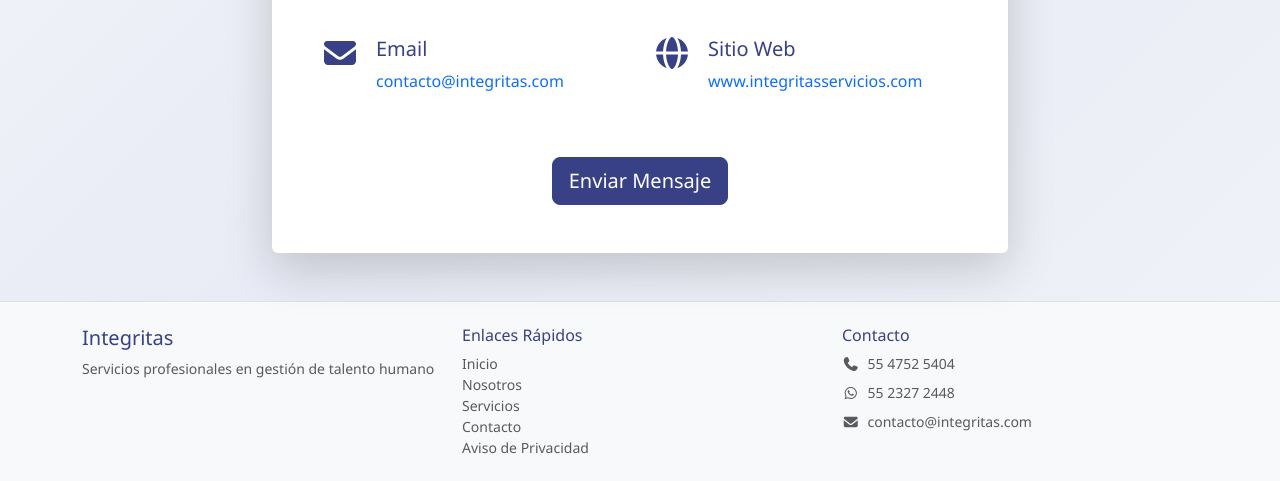
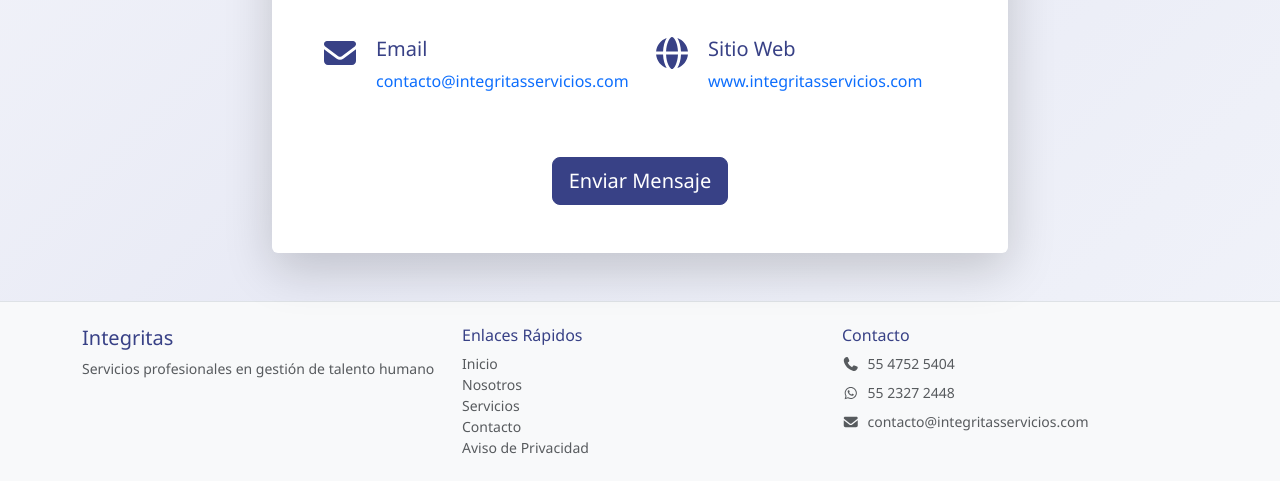
Before and after one commit to PaletaGalleta/integritas-web, a React (Vite) app in the folder frontend/: page /contacto in a window 1280 px wide. Shown: the part 454-935 px from the top of the page. Built offline with nearby package versions, Linux system fonts and the light colour scheme.

Commit message:
Updated contact email

```diff
--- a/frontend/src/components/Footer.tsx
+++ b/frontend/src/components/Footer.tsx
@@ -63,9 +63,9 @@ function Footer() {
                                 </a>
                             </li>
                             <li className="mb-2">
-                                <a href="mailto:contacto@integritas.com" className="text-decoration-none text-muted">
+                                <a href="mailto:contacto@integritasservicios.com" className="text-decoration-none text-muted">
                                     <FontAwesomeIcon icon={faEnvelope} className="me-2" />
-                                    contacto@integritas.com
+                                    contacto@integritasservicios.com
                                 </a>
                             </li>
                         </ul>
--- a/frontend/src/pages/Contact.tsx
+++ b/frontend/src/pages/Contact.tsx
@@ -82,8 +82,11 @@ function Contact() {
                                             <div>
                                                 <h5 className="text-primary">Email</h5>
                                                 <p className="mb-0">
-                                                    <a href="mailto:contacto@integritas.com" className="text-decoration-none">
-                                                        contacto@integritas.com
+                                                    <a
+                                                        href="mailto:contacto@integritasservicios.com"
+                                                        className="text-decoration-none"
+                                                    >
+                                                        contacto@integritasservicios.com
                                                     </a>
                                                 </p>
                                             </div>
@@ -112,7 +115,7 @@ function Contact() {
                                 </div>
 
                                 <div className="text-center mt-5">
-                                    <a href="mailto:contacto@integritas.com" className="btn btn-primary btn-lg">
+                                    <a href="mailto:contacto@integritasservicios.com" className="btn btn-primary btn-lg">
                                         Enviar Mensaje
                                     </a>
                                 </div>
--- a/frontend/src/pages/Privacy.tsx
+++ b/frontend/src/pages/Privacy.tsx
@@ -102,7 +102,7 @@ function Privacy() {
                                 </p>
                                 <p>
                                     Para ejercer tus derechos ARCO, puedes enviar una solicitud a:
-                                    <strong> contacto@integritas.com</strong>
+                                    <strong> contacto@integritasservicios.com</strong>
                                 </p>
                             </div>
                         </div>
```
Also changed, not shown: 1 other file (tests, documents, lock files or other folders).
